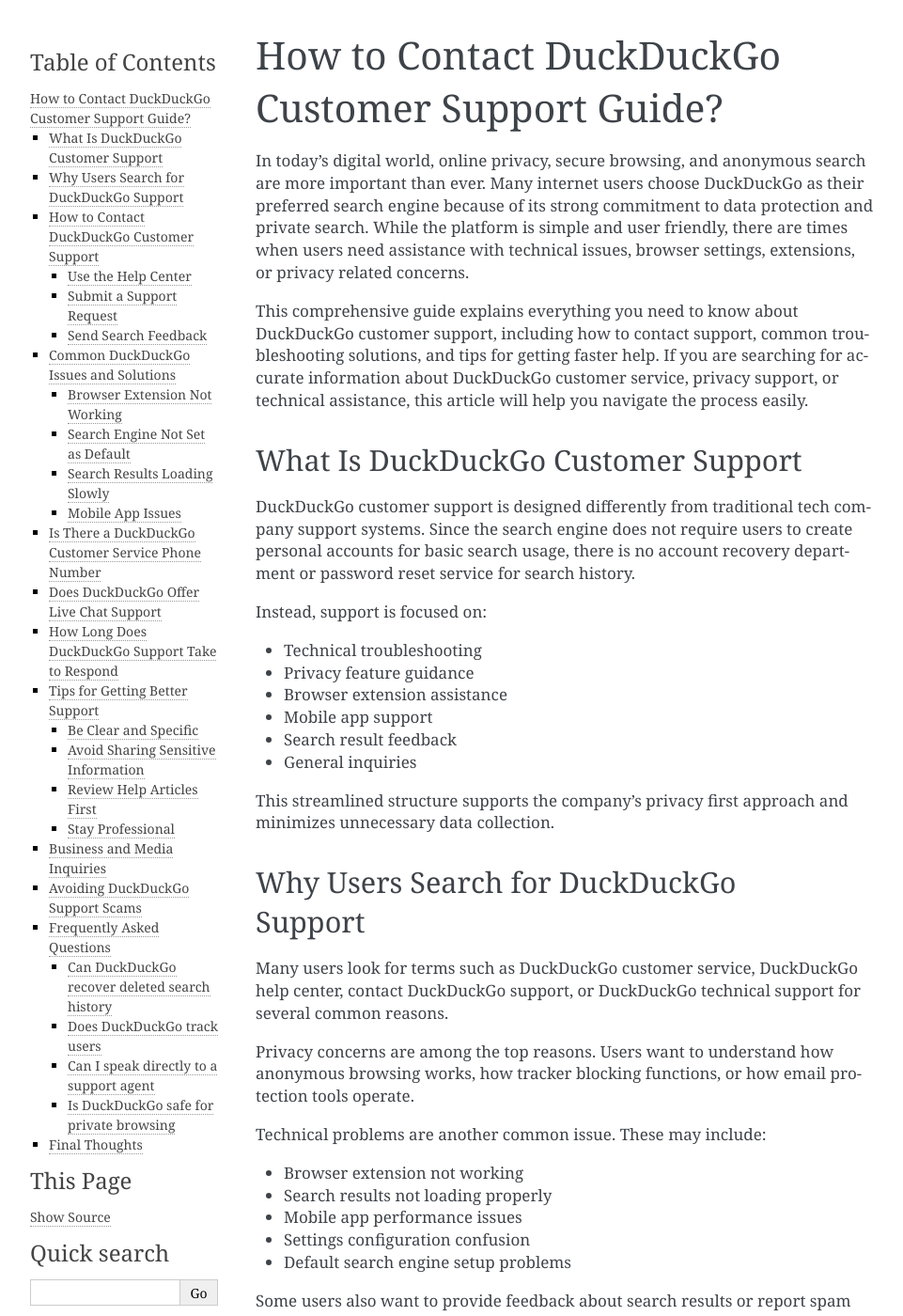
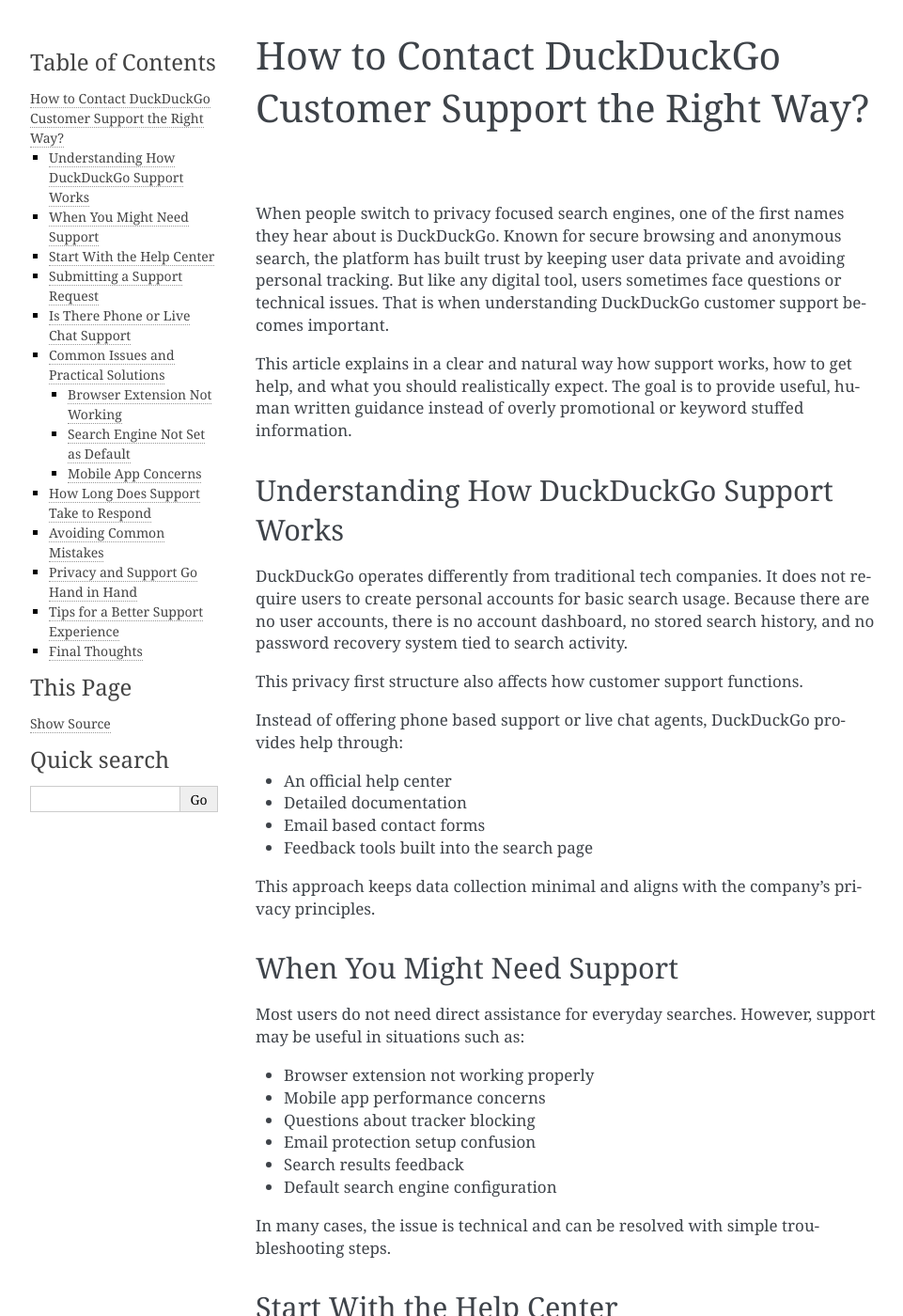
Before and after one commit to jondean15/duckduckgohelpcenter, a Sphinx documentation site: the page built from docs/index.rst, in a window 1280 px wide and 1400 px high. Shown: the whole window at 94% size, without its empty margins (148-1109 px from the left). Built offline with Sphinx 7.4.7, drawn with Linux system fonts in a browser that asks for light colours; some of the changed text lies outside the part shown.

Commit message:
Update index.rst

```diff
--- a/docs/index.rst
+++ b/docs/index.rst
@@ -1,243 +1,189 @@
-How to Contact DuckDuckGo Customer Support Guide?
-================================================
+How to Contact DuckDuckGo Customer Support the Right Way?
+=========================================================
 
-In today’s digital world, online privacy, secure browsing, and anonymous search are more important than ever. Many internet users choose DuckDuckGo as their preferred search engine because of its strong commitment to data protection and private search. While the platform is simple and user friendly, there are times when users need assistance with technical issues, browser settings, extensions, or privacy related concerns.
+When people switch to privacy focused search engines, one of the first names they hear about is DuckDuckGo. Known for secure browsing and anonymous search, the platform has built trust by keeping user data private and avoiding personal tracking. But like any digital tool, users sometimes face questions or technical issues. That is when understanding DuckDuckGo customer support becomes important.
 
-This comprehensive guide explains everything you need to know about DuckDuckGo customer support, including how to contact support, common troubleshooting solutions, and tips for getting faster help. If you are searching for accurate information about DuckDuckGo customer service, privacy support, or technical assistance, this article will help you navigate the process easily.
+This article explains in a clear and natural way how support works, how to get help, and what you should realistically expect. The goal is to provide useful, human written guidance instead of overly promotional or keyword stuffed information.
 
-What Is DuckDuckGo Customer Support
+Understanding How DuckDuckGo Support Works
+------------------------------------------
+
+DuckDuckGo operates differently from traditional tech companies. It does not require users to create personal accounts for basic search usage. Because there are no user accounts, there is no account dashboard, no stored search history, and no password recovery system tied to search activity.
+
+This privacy first structure also affects how customer support functions.
+
+Instead of offering phone based support or live chat agents, DuckDuckGo provides help through:
+
+- An official help center
+- Detailed documentation
+- Email based contact forms
+- Feedback tools built into the search page
+
+This approach keeps data collection minimal and aligns with the company’s privacy principles.
+
+When You Might Need Support
+---------------------------
+
+Most users do not need direct assistance for everyday searches. However, support may be useful in situations such as:
+
+- Browser extension not working properly
+- Mobile app performance concerns
+- Questions about tracker blocking
+- Email protection setup confusion
+- Search results feedback
+- Default search engine configuration
+
+In many cases, the issue is technical and can be resolved with simple troubleshooting steps.
+
+Start With the Help Center
+--------------------------
+
+Before contacting anyone directly, it is always best to review the official help documentation. The help center is designed to answer common questions clearly and simply.
+
+You can usually find guidance on:
+
+- How privacy protection works
+- How to install or remove the browser extension
+- How to set DuckDuckGo as your default search engine
+- How to use private browsing features
+- How the email protection service functions
+
+Many problems are resolved within a few minutes just by following step by step instructions.
+
+Submitting a Support Request
+----------------------------
+
+If you cannot find a solution in the help articles, the next step is to submit a support request using the official contact form.
+
+When writing your message, keep these points in mind:
+
+Be clear and specific
+Explain what you were trying to do and what went wrong.
+
+Mention your device and browser
+Include details like operating system and browser version.
+
+Avoid unnecessary personal information
+Since the platform focuses on privacy, do not include sensitive details unless absolutely required.
+
+Attach screenshots if helpful
+Visual information can make troubleshooting easier.
+
+Clear communication increases the chances of receiving a helpful response.
+
+Is There Phone or Live Chat Support
 -----------------------------------
 
-DuckDuckGo customer support is designed differently from traditional tech company support systems. Since the search engine does not require users to create personal accounts for basic search usage, there is no account recovery department or password reset service for search history.
+Many users search online for a DuckDuckGo customer service phone number. It is important to understand that DuckDuckGo does not provide phone based support. There is also no live chat feature.
 
-Instead, support is focused on:
+If you find websites claiming to offer a direct support number, be cautious. Always rely on official website resources to avoid scams or misleading services.
 
-- Technical troubleshooting
-- Privacy feature guidance
-- Browser extension assistance
-- Mobile app support
-- Search result feedback
-- General inquiries
-
-This streamlined structure supports the company’s privacy first approach and minimizes unnecessary data collection.
-
-Why Users Search for DuckDuckGo Support
----------------------------------------
-
-Many users look for terms such as DuckDuckGo customer service, DuckDuckGo help center, contact DuckDuckGo support, or DuckDuckGo technical support for several common reasons.
-
-Privacy concerns are among the top reasons. Users want to understand how anonymous browsing works, how tracker blocking functions, or how email protection tools operate.
-
-Technical problems are another common issue. These may include:
-
-- Browser extension not working
-- Search results not loading properly
-- Mobile app performance issues
-- Settings configuration confusion
-- Default search engine setup problems
-
-Some users also want to provide feedback about search results or report spam content.
-
-How to Contact DuckDuckGo Customer Support
-------------------------------------------
-
-If you are wondering how to contact DuckDuckGo directly, there are clear and official methods available.
-
-Use the Help Center
-~~~~~~~~~~~~~~~~~~~
-
-The first step is to visit the official help center. It includes detailed documentation about privacy tools, search features, browser settings, and app troubleshooting.
-
-The help center covers topics such as:
-
-- How private search works
-- How to install or remove browser extensions
-- How to enable tracker blocking
-- How to set DuckDuckGo as your default search engine
-- How to use email protection features
-- How to manage privacy settings
-
-Most user questions are answered within these guides.
-
-Submit a Support Request
-~~~~~~~~~~~~~~~~~~~~~~~~
-
-If the help center does not resolve your issue, you can submit a support request through the official contact form. This is the primary way to reach the support team.
-
-When submitting a request, include:
-
-- Your device type
-- Operating system information
-- Browser version
-- Clear explanation of the issue
-- Screenshots if helpful
-
-Providing detailed and accurate information increases the chances of a quick and helpful response.
-
-Send Search Feedback
-~~~~~~~~~~~~~~~~~~~~
-
-If your concern relates to search result quality, you can use the feedback option available on the search results page. This allows you to report inaccurate results, broken links, spam content, or missing information.
-
-User feedback plays an important role in improving search accuracy while maintaining privacy standards.
-
-Common DuckDuckGo Issues and Solutions
+Common Issues and Practical Solutions
 --------------------------------------
 
-Before contacting support, it is helpful to try basic troubleshooting steps. Many common problems can be solved quickly without waiting for a response.
+Here are some common problems and simple ways to address them.
 
 Browser Extension Not Working
 ~~~~~~~~~~~~~~~~~~~~~~~~~~~~~
 
-If the DuckDuckGo privacy extension is not functioning properly:
+If the privacy extension is not blocking trackers as expected:
 
 - Restart your browser
-- Update the extension to the latest version
-- Disable other extensions temporarily
-- Clear browser cache
-- Reinstall the extension
+- Check if the extension is enabled
+- Update it to the latest version
+- Disable other extensions temporarily to check for conflicts
+- Clear browser cache if needed
 
-Extension conflicts are a frequent cause of privacy tool errors.
+Often, extension conflicts are the main cause of issues.
 
 Search Engine Not Set as Default
-~~~~~~~~~~~~~~~~~~~~~~~~~~~~~~~~~
+~~~~~~~~~~~~~~~~~~~~~~~~~~~~~~~~
 
-If DuckDuckGo is not set as your default search engine:
+If DuckDuckGo is not your default search engine:
 
-- Open browser settings
-- Navigate to search engine preferences
-- Select DuckDuckGo from the list
-- Save changes
+- Open your browser settings
+- Go to the search engine section
+- Select DuckDuckGo from the available options
+- Save your changes
 
-Each browser may have slightly different steps, but the process is usually straightforward.
+Each browser has slightly different steps, but the process is usually straightforward.
 
-Search Results Loading Slowly
-~~~~~~~~~~~~~~~~~~~~~~~~~~~~~
+Mobile App Concerns
+~~~~~~~~~~~~~~~~~~~
 
-If you experience slow loading:
+If you are using the mobile browser app and notice performance issues:
 
-- Check your internet connection
-- Clear browser cookies and cache
-- Disable conflicting extensions
-- Try private browsing mode
+- Make sure the app is updated
+- Restart your device
+- Check for available storage space
+- Clear temporary data if your device allows it
 
-Performance issues are typically related to local device or browser settings rather than the search engine itself.
+Basic troubleshooting solves most app related problems.
 
-Mobile App Issues
-~~~~~~~~~~~~~~~~~
+How Long Does Support Take to Respond
+-------------------------------------
 
-For mobile app problems:
+Response times can vary depending on the number of incoming requests and the nature of the issue. Some questions may receive quick replies, while more technical concerns may take longer.
 
-- Update the app through your device store
-- Restart your device
-- Clear app cache if available
-- Check available storage space
+To avoid delays:
 
-These simple steps often resolve most mobile browsing concerns.
+- Submit only one clear request
+- Do not send repeated messages for the same issue
+- Check your spam folder for replies
 
-Is There a DuckDuckGo Customer Service Phone Number
----------------------------------------------------
+Being patient and organized helps streamline communication.
 
-Many users search online for a DuckDuckGo customer service phone number. However, DuckDuckGo does not offer phone support.
+Avoiding Common Mistakes
+------------------------
 
-Be cautious of third party websites claiming to provide official phone numbers. These listings may be misleading or fraudulent. Always rely on official website resources for secure communication.
+When seeking help, there are a few common mistakes to avoid:
 
-Does DuckDuckGo Offer Live Chat Support
----------------------------------------
+Assuming there is account recovery
+Since DuckDuckGo does not store personal search history, it cannot recover past searches.
 
-There is currently no live chat feature for DuckDuckGo customer support. Communication is handled primarily through online forms and help documentation.
+Searching for unofficial phone numbers
+There is no official phone support line.
 
-This approach aligns with the platform’s privacy focused philosophy and simplified service model.
+Expecting personalized search history help
+The platform does not create personal search profiles.
 
-How Long Does DuckDuckGo Support Take to Respond
-------------------------------------------------
+Understanding these points prevents confusion and sets realistic expectations.
 
-Response times can vary depending on request volume and issue complexity. While there is no guaranteed timeframe, clear and detailed submissions typically receive faster responses.
+Privacy and Support Go Hand in Hand
+------------------------------------
 
-To improve response efficiency:
+One reason DuckDuckGo’s support system looks different is because its privacy model is different. Since it avoids tracking and profiling users, there is less personal data to manage.
 
-- Avoid sending duplicate requests
-- Provide complete technical details
-- Check your spam folder for replies
-- Use clear subject descriptions
+This means:
 
-Effective communication helps the support team assist you more efficiently.
+- No login related troubleshooting for search
+- No data retrieval services
+- No personal search history restoration
 
-Tips for Getting Better Support
--------------------------------
+While this may feel unusual compared to other platforms, it is actually a direct result of the company’s privacy commitment.
 
-If you want a smooth customer service experience, follow these practical tips.
+Tips for a Better Support Experience
+-------------------------------------
 
-Be Clear and Specific
-~~~~~~~~~~~~~~~~~~~~~
+If you want a smooth experience when contacting support:
 
-Describe your issue in simple and direct language. Avoid vague explanations. Mention what you expected to happen and what actually occurred.
+Keep your message concise
+Long and unclear explanations can slow down troubleshooting.
 
-Avoid Sharing Sensitive Information
-~~~~~~~~~~~~~~~~~~~~~~~~~~~~~~~~~~~~
+Focus on the technical issue
+Stick to the specific problem rather than general concerns.
 
-Since the platform values privacy, do not include unnecessary personal or financial details in your support request.
+Remain polite and professional
+Respectful communication encourages helpful responses.
 
-Review Help Articles First
-~~~~~~~~~~~~~~~~~~~~~~~~~~
-
-Many solutions are already documented in the help center. Reviewing these resources can save time and provide immediate answers.
-
-Stay Professional
-~~~~~~~~~~~~~~~~~
-
-Polite and respectful communication increases the likelihood of productive support interactions.
-
-Business and Media Inquiries
-----------------------------
-
-For business partnerships, advertising questions, or media requests, there are dedicated contact channels available on the official website.
-
-DuckDuckGo uses privacy respectful advertising based on search keywords rather than personal tracking. If your inquiry relates to advertising or partnerships, clearly explain your business purpose in your message.
-
-Avoiding DuckDuckGo Support Scams
-----------------------------------
-
-As privacy search engines gain popularity, fraudulent websites sometimes claim to offer premium customer service.
-
-To stay safe:
-
-- Only use the official website
-- Do not call unofficial numbers
-- Never pay for basic support
-- Do not share financial data
-- Verify website authenticity before submitting information
-
-Official support does not require payment for assistance.
-
-Frequently Asked Questions
---------------------------
-
-Can DuckDuckGo recover deleted search history
-~~~~~~~~~~~~~~~~~~~~~~~~~~~~~~~~~~~~~~~~~~~~~
-
-No. Since DuckDuckGo does not track or store personal search history, it cannot recover past searches.
-
-Does DuckDuckGo track users
-~~~~~~~~~~~~~~~~~~~~~~~~~~~
-
-No. The platform is designed to avoid tracking user behavior or building personal profiles.
-
-Can I speak directly to a support agent
-~~~~~~~~~~~~~~~~~~~~~~~~~~~~~~~~~~~~~~~
-
-There is no phone or live chat system. Communication occurs through email based contact forms.
-
-Is DuckDuckGo safe for private browsing
-~~~~~~~~~~~~~~~~~~~~~~~~~~~~~~~~~~~~~~~
-
-Yes. The platform is widely recognized for strong privacy protection, tracker blocking, and anonymous search capabilities.
+Review available guides first
+Many answers are already documented clearly in the help section.
 
 Final Thoughts
 --------------
 
-DuckDuckGo customer support reflects the platform’s strong commitment to privacy, secure browsing, and minimal data collection. While it does not offer traditional phone support or live chat, its help center resources and contact forms provide effective solutions for most technical and privacy related concerns.
+DuckDuckGo customer support is structured around privacy, simplicity, and minimal data collection. While it does not offer phone support or live chat, it provides detailed help documentation and a clear method for submitting support requests.
 
-If you experience issues with browser extensions, mobile apps, search settings, or privacy tools, begin with the help documentation and then submit a detailed support request if necessary.
+Most issues related to secure browsing, tracker blocking, browser extensions, or mobile apps can be solved quickly with basic troubleshooting. When additional help is needed, the official contact form is the safest and most reliable way to reach the team.
 
-By understanding how DuckDuckGo customer service works, you can resolve problems efficiently while maintaining a secure and anonymous browsing experience. Whether you are new to private search engines or a long time user, knowing the correct support process ensures confidence and peace of mind while browsing online.
+By understanding how the support system works, you can resolve problems efficiently while maintaining the private browsing experience that makes DuckDuckGo popular among privacy conscious users.
```
